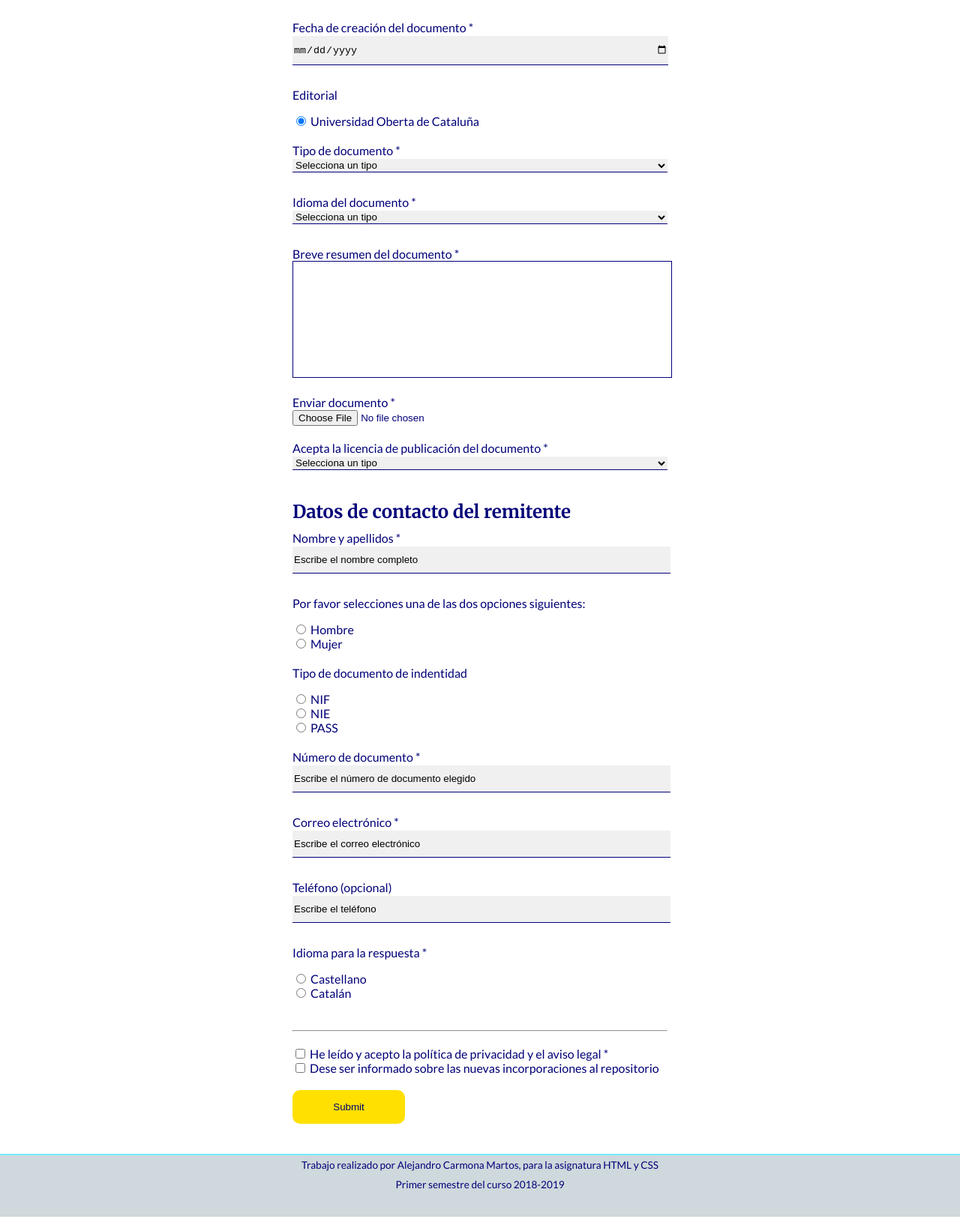
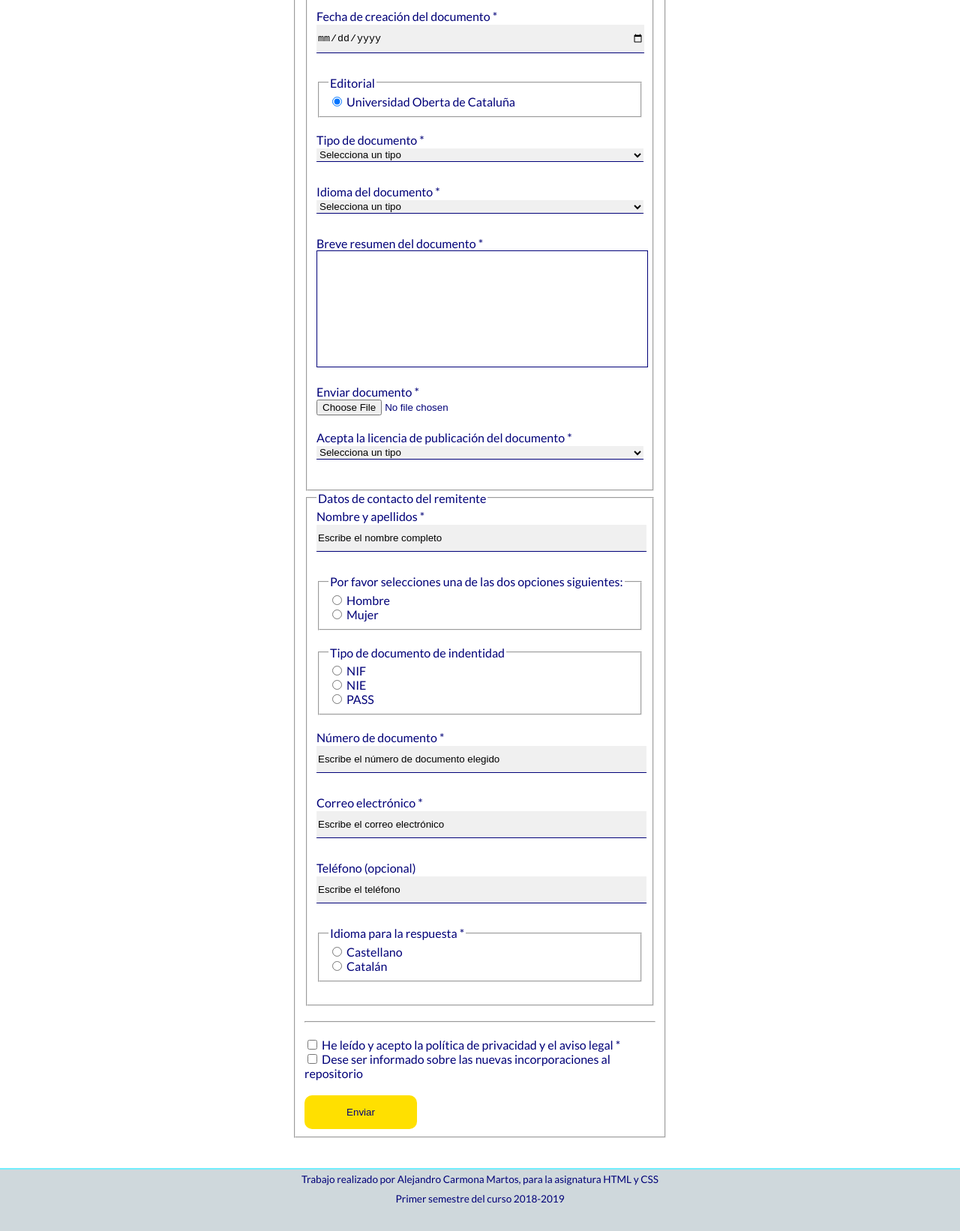
Before and after one commit to rafael-ha/UT8_AccesibilidadWeb, a website built with Parcel: page src/publicar.html in a window 1280 px wide. Shown: the part 694-2336 px from the top of the page at 75% size. Built offline with nearby package versions, Linux system fonts and the light colour scheme.

Commit message:
Corregida accesibilidad. Añadido módulo sass.

```diff
--- a/package.json
+++ b/package.json
@@ -10,6 +10,7 @@
     "clean": "rimraf dist .cache .cache-loader"
   },
   "devDependencies": {
+    "@parcel/transformer-sass": "^2.3.2",
     "npm-run-all": "^4.1.5",
     "parcel": "^2.3.2",
     "rimraf": "^3.0.2"
--- a/src/publicar.html
+++ b/src/publicar.html
@@ -1,30 +1,37 @@
 <!DOCTYPE html>
 <html lang="es">
+
 <head>
 	<title>Despositar un documento · PEC2 HTML y CSS</title>
 	<meta charset="UTF-8">
-	<link rel="stylesheet" href="https://use.fontawesome.com/releases/v5.4.1/css/all.css" integrity="sha384-5sAR7xN1Nv6T6+dT2mhtzEpVJvfS3NScPQTrOxhwjIuvcA67KV2R5Jz6kr4abQsz" crossorigin="anonymous">
+	<link rel="stylesheet" href="https://use.fontawesome.com/releases/v5.4.1/css/all.css"
+		integrity="sha384-5sAR7xN1Nv6T6+dT2mhtzEpVJvfS3NScPQTrOxhwjIuvcA67KV2R5Jz6kr4abQsz" crossorigin="anonymous">
 	<link rel="stylesheet" type="text/css" href="css/uoc.css">
 </head>
+
 <body class="publicar">
-	<header>
+	<header role="banner">
 		<div>
 			<a href="index.html"><img src="img/logo.png" alt="logotipo UOC"></a>
 		</div>
-		<nav>
+		<nav role="navigation">
 			<ul>
-				<li><a href="index.html" >Inicio</a></li>
+				<li><a href="index.html">Inicio</a></li>
 				<li><a href="http://openaccess.uoc.edu/webapps/o2/?locale=es" target="_blank">Buscar</a></li>
 				<li><a href="publicar.html" class="actual">Publicar</a></li>
 			</ul>
 		</nav>
 	</header>
 	<div class="clear"></div>
+	<main role="main">
 		<section class="publicarFormulario">
 			<h1>O2: despositar un documento</h1>
 			<p>Los campos marcados con * son obligatorios</p>
 			<form>
-			<h2>Datos de la publicación</h2>
+				<fieldset>
+					<legend>Formulario: </legend>
+					<fieldset>
+						<legend>Datos de la publicación</legend>
 
 						<label for="comunidad-publicar">Comunidad donde debe publicarse *</label>
 						<select id="comunidad-publicar">
@@ -35,25 +42,35 @@
 						</select>
 
 						<label for="nombre-del-autor">Nombre del autor *</label>
-			 <input type="text" name="nombre-del-autor" id="nombre-del-autor" placeholder="Escribe el nombre del autor" required pattern="[A-Za-z]+" minlength="2" maxlength="64">
+						<input type="text" name="nombre-del-autor" id="nombre-del-autor"
+							placeholder="Escribe el nombre del autor" required pattern="[A-Za-z]+" minlength="2"
+							maxlength="64">
 
 						<label for="primer-apellido-autor">Primer apellido del autor *</label>
-			 <input type="text" name="primer-apellido-autor" id="primer-apellido-autor" placeholder="Escribe el primer apellido del autor" required pattern="[A-Za-z]+" minlength="2" maxlength="64">
+						<input type="text" name="primer-apellido-autor" id="primer-apellido-autor"
+							placeholder="Escribe el primer apellido del autor" required pattern="[A-Za-z]+"
+							minlength="2" maxlength="64">
 
 						<label for="segundo-apellido-autor">Segundo apellido del autor *</label>
-			 <input type="text" name="segundo-apellido-autor" id="segundo-apellido-autor" placeholder="Escribe el segundo apellido del autor" required pattern="[A-Za-z]+" minlength="2" maxlength="64">
+						<input type="text" name="segundo-apellido-autor" id="segundo-apellido-autor"
+							placeholder="Escribe el segundo apellido del autor" required pattern="[A-Za-z]+"
+							minlength="2" maxlength="64">
 
 						<label for="titulo-documento">Título del documento *</label>
-			 <input type="text" name="titulo-documento" id="titulo-documento" placeholder="Escribe el título del documento" pattern="[A-Za-z]+" minlength="2" maxlength="64">
+						<input type="text" name="titulo-documento" id="titulo-documento"
+							placeholder="Escribe el título del documento" pattern="[A-Za-z]+" minlength="2"
+							maxlength="64">
 
 						<label for="fecha-creacion-documento">Fecha de creación del documento *</label>
 						<input type="date" name="fecha-creacion-documento" id="fecha-creacion-documento" required>
 
 
 						<div class="radio">
-			 	<p>Editorial</p>
+							<fieldset>
+								<legend>Editorial</legend>
 								<input type="radio" name="editorial" id="editorial" value="uoc" checked>
 								<label for="editorial">Universidad Oberta de Cataluña</label>
+							</fieldset>
 						</div>
 
 						<label for="tipo-documento">Tipo de documento *</label>
@@ -97,85 +114,105 @@
 						<label for="licencia">Acepta la licencia de publicación del documento *</label>
 						<select id="licencia">
 							<option value="">Selecciona un tipo</option>
-			 	<option value="Reconocimiento-NoComercial-SinObraDerivada">Reconocimiento NoComercial-SinObraDerivada 3.0</option>
-				<option value="reconocimiento-nocomercial-compartirigual">Reconocimiento -NoComercial-CompartirIgual 3.0</option>
+							<option value="Reconocimiento-NoComercial-SinObraDerivada">Reconocimiento
+								NoComercial-SinObraDerivada 3.0</option>
+							<option value="reconocimiento-nocomercial-compartirigual">Reconocimiento
+								-NoComercial-CompartirIgual 3.0</option>
 							<option value="reconocimiento-sinobraderivada">Reconocimiento -SinObraDerivada 3.0 </option>
 							<option value="reconocimiento-compartirigual">Reconocimiento -CompartirIgual 3.0</option>
 							<option value="reconocimiento">Reconocimiento 3.0</option>
 						</select>
-
-			<h2>Datos de contacto del remitente</h2>
+					</fieldset>
+					<fieldset>
+						<legend>Datos de contacto del remitente</legend>
 						<label for="nombre-completo">Nombre y apellidos *</label>
-			 <input type="text" name="nombre-completo" id="nombre-completo" placeholder="Escribe el nombre completo">
+						<input type="text" name="nombre-completo" id="nombre-completo"
+							placeholder="Escribe el nombre completo">
 
 						<div class="radio">
-				 <p>Por favor selecciones una de las dos opciones siguientes: </p>
+							<fieldset>
+								<legend>Por favor selecciones una de las dos opciones siguientes: </legend>
 								<div>
-				 	<input type="radio" name="genero" id="hombre" value="hombre" >
+									<input type="radio" name="genero" id="hombre" value="hombre">
 									<label for="hombre">Hombre</label>
 								</div>
 								<div>
-				 	<input type="radio" name="genero" id="mujer" value="mujer" >
+									<input type="radio" name="genero" id="mujer" value="mujer">
 									<label for="mujer">Mujer</label>
 								</div>
+							</fieldset>
 						</div>
 						<div class="radio">
-				 <p>Tipo de documento de indentidad </p>
+							<fieldset>
+								<legend>Tipo de documento de indentidad </legend>
 								<div>
-				 	<input type="radio" name="documento" id="nif" value="nif" >
+									<input type="radio" name="documento" id="nif" value="nif">
 									<label for="nif">NIF</label>
 								</div>
 								<div>
-				 	<input type="radio" name="documento" id="nie" value="nie" >
+									<input type="radio" name="documento" id="nie" value="nie">
 									<label for="nie">NIE</label>
 								</div>
 								<div>
-				 	<input type="radio" name="documento" id="pass" value="pass" >
+									<input type="radio" name="documento" id="pass" value="pass">
 									<label for="pass">PASS</label>
 								</div>
+							</fieldset>
 						</div>
 
 						<label for="numero-documento">Número de documento *</label>
-			 <input type="text" name="numero-documento" id="numero-documento" placeholder="Escribe el número de documento elegido" required pattern="[A-Za-z]+" minlength="2" maxlength="128">
+						<input type="text" name="numero-documento" id="numero-documento"
+							placeholder="Escribe el número de documento elegido" required pattern="[A-Za-z]+"
+							minlength="2" maxlength="128">
 
 						<label for="email">Correo electrónico *</label>
-			 <input type="email" name="email" id="email" placeholder="Escribe el correo electrónico" required>
+						<input type="email" name="email" id="email" placeholder="Escribe el correo electrónico"
+							required>
 
 						<label for="telefono">Teléfono (opcional)</label>
-			 <input type="tel" name="telefono" id="telefono" placeholder="Escribe el teléfono" pattern="[0-9]+" minlength="9" maxlength="10">
+						<input type="tel" name="telefono" id="telefono" placeholder="Escribe el teléfono"
+							pattern="[0-9]+" minlength="9" maxlength="10">
 
 						<div class="radio">
-				 <p>Idioma para la respuesta *</p>
+							<fieldset>
+								<legend>Idioma para la respuesta *</legend>
 								<div>
-				 	<input type="radio" name="idioma-respuesta" id="castellano" value="castellano" >
+									<input type="radio" name="idioma-respuesta" id="castellano" value="castellano">
 									<label for="castellano">Castellano</label>
 								</div>
 								<div>
-				 	<input type="radio" name="idioma-respuesta" id="catalan" value="calatan" >
+									<input type="radio" name="idioma-respuesta" id="catalan" value="calatan">
 									<label for="catalan">Catalán</label>
 								</div>
+							</fieldset>
 						</div>
+					</fieldset>
 					<hr>
 
 					<div>
 						<input type="checkbox" name="politica-de-privacidad" id="politica-de-privacidad" required>
-			  <label for="politica-de-privacidad">He leído y acepto la política de privacidad y el aviso legal *</label>
+						<label for="politica-de-privacidad">He leído y acepto la política de privacidad y el aviso legal
+							*</label>
 					</div>
 
 					<div>
 						<input type="checkbox" name="ser-informado" id="ser-informado">
-			  <label for="ser-informado">Dese ser informado sobre las nuevas incorporaciones al repositorio</label>
+						<label for="ser-informado">Dese ser informado sobre las nuevas incorporaciones al
+							repositorio</label>
 					</div>
 
-			 <input type="submit" name="enviar" class="boton">
+					<input type="submit" value="Enviar" class="boton">
+				</fieldset>
 			</form>
 
 		</section>
+	</main>
 	<div class="clear"></div>
-	<footer>
+	<footer role="contentinfo">
 		<p>Trabajo realizado por Alejandro Carmona Martos, para la asignatura HTML y CSS</p>
 		<p>Primer semestre del curso 2018-2019</p>
 	</footer>
 
 </body>
+
 </html>
```
Also changed, not shown: src/fin-confianza.html (+2 -2 lines), src/recursos.html (+1 -1 lines), src/terminologia.html (+1 -1 lines), src/ultimos-envios.html (+4 -4 lines), src/uoc.html (+4 -4 lines). Lines whose indentation alone changed are shown as unchanged.
